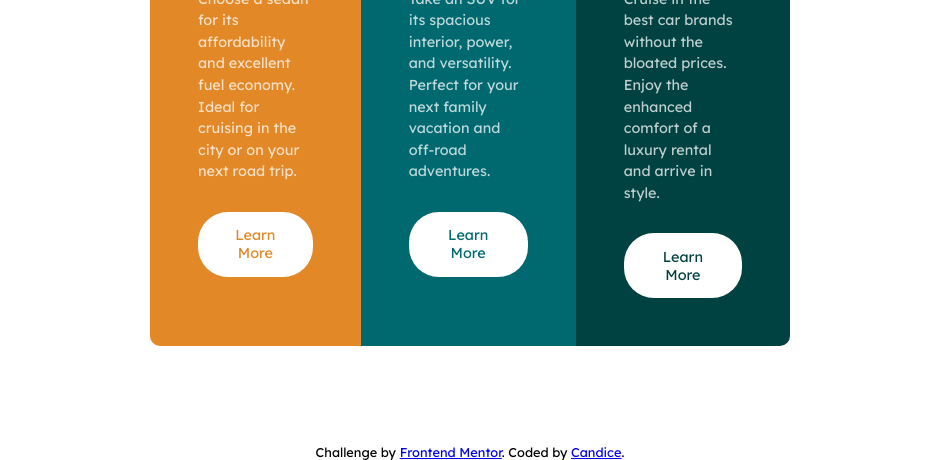
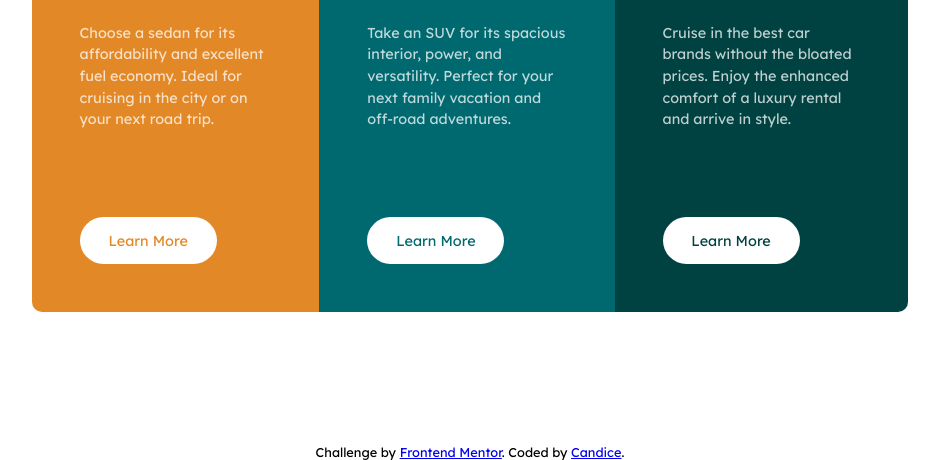
Before and after one commit to candicoded/3-column-preview-card-component-main, a plain HTML site: page index.html in a window 1280 px wide. Shown: the part 340-800 px from the top of the page, without its empty margins (170-1109 px from the left). Drawn offline with Linux system fonts and the light colour scheme.

Commit message:
finished desktop version

```diff
--- a/style.css
+++ b/style.css
@@ -95,7 +95,7 @@ footer {
 @media screen and (min-width: 48em) {
 
   main {
-    width: 50%;
+    width: 68.5%;
     display: flex;
   }
 
@@ -107,6 +107,10 @@ footer {
     border-radius: 0 10px 10px 0;
   }
 
+  p {
+    margin-bottom: 4em;
+  }
+
   button:hover {
     border: 2px solid white;
     background-color: transparent;
```
Also changed, not shown: 1 other file.
